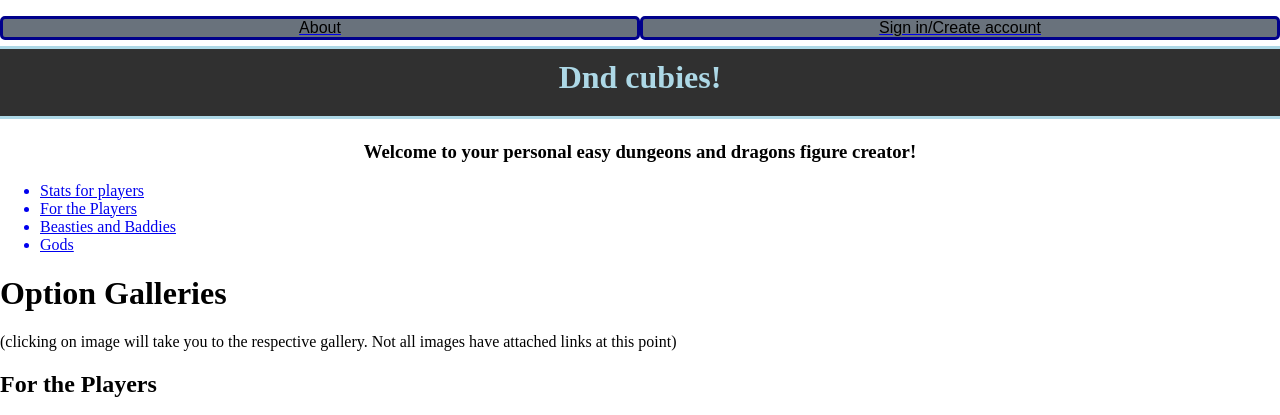
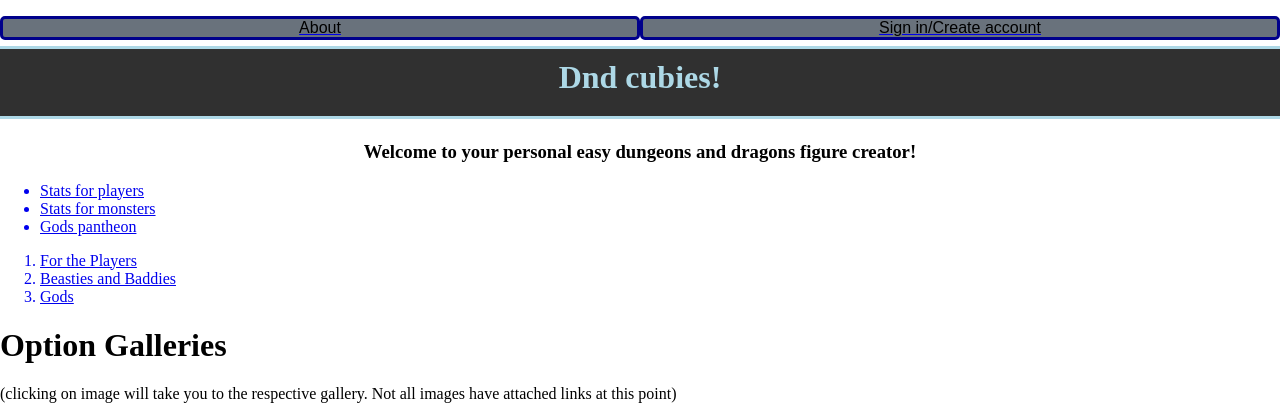
Before and after one commit to T876/HelloWorld, a plain HTML site: page index.html in a window 1280 px wide. Shown: the top 415 px of the page. Drawn offline with Linux system fonts and the light colour scheme.

Commit message:
Update 4 winterim

```diff
--- a/index.html
+++ b/index.html
@@ -16,8 +16,8 @@
         <div class = 'siteContents'>
             <ul>
                 <a href = 'http://orc-news.ru/dnd5eng.pdf' target = '_blank'><li>Stats for players</li></a>
-                <a href = '<li>Stats for monsters</li>
-                <li>Gods pantheon</li>
+                <a href = 'https://orkerhulen.dk/onewebmedia/Monster%20Manual.pdf' target = '_blank'><li>Stats for monsters</li></a>
+                <a href = 'https://www.dndbeyond.com/compendium/rules/basic-rules/appendix-b-gods-of-the-multiverse' target = '_blank'><li>Gods pantheon</li></a>
             </ul>
             <ol>
                 <a href = '#playersCubes'><li>For the Players</li></a>
```
